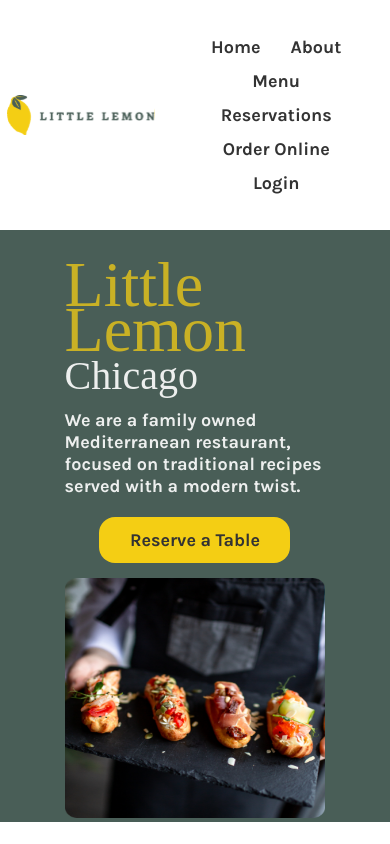
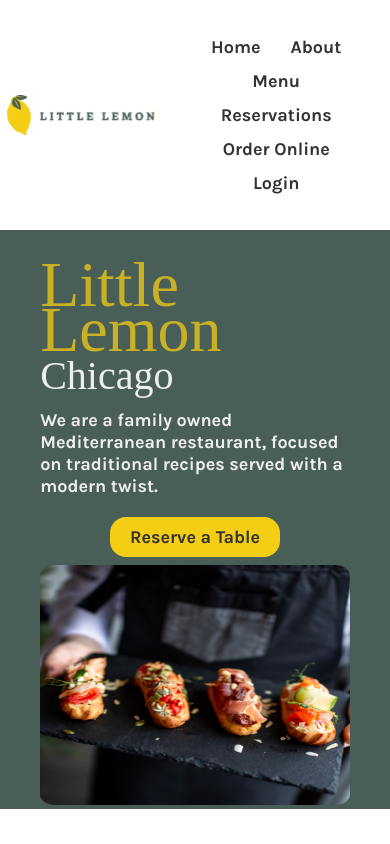
Before and after one commit to RaphaelIsaiah/meta-capstone-project, a React (Create React App) app: page / in a window 390 px wide. Shown: the top 844 px of the page. Built offline with nearby package versions, Linux system fonts and the light colour scheme; a web font is replaced by a local one.

Commit message:
Little adjustments on the Hero section and code cleanup

```diff
--- a/src/Components/Main.jsx
+++ b/src/Components/Main.jsx
@@ -24,7 +24,7 @@ export default function Main() {
               traditional recipes served with a modern twist.
             </p>
             <div className="btn-hold">
-              <button className="LL-btn">
+              <button className="LL-btn table">
                 <a href="#">Reserve a Table</a>
               </button>
             </div>
--- a/src/index.css
+++ b/src/index.css
@@ -107,7 +107,6 @@ main {
 .Main-container {
   display: flex;
   flex-flow: column wrap;
-  /* align-items: center; */
 }
 .Main-hero {
   width: 100%;
@@ -124,11 +123,10 @@ main {
   display: flex;
   flex-flow: row wrap;
   justify-content: space-between;
-  /* padding: 1rem 0 0; */
   position: relative;
 }
 .H-txt-btn {
-  /* margin: auto; */
+  width: fit-content;
   /* background-color: #6e6f6e; */
   height: fit-content;
   max-width: 40%;
@@ -172,8 +170,6 @@ main {
   margin-bottom: 15px;
 }
 .btn-hold {
-  /* justify-items: left; */
-  /* align-items: center; */
   /* background-color: #fff; */
   width: fit-content;
 }
@@ -188,9 +184,7 @@ main {
   /* background-color: brown; */
   max-width: 100%;
   height: fit-content;
-  /* position: absolute; */
   top: 2px;
-  /* margin-top: 1rem; */
 }
 .chef-n-food {
   width: 100%;
@@ -459,7 +453,6 @@ footer {
   display: flex;
   flex-wrap: row wrap;
   /* background-color: violet; */
-  /* padding: 1rem; */
   align-items: center;
   justify-content: space-around;
   margin: 1vh auto 0;
@@ -468,7 +461,6 @@ footer {
   max-width: 20%;
   min-width: 20%;
   /* background-color: #ee9972; */
-  /* margin: auto; */
 }
 .footer-logo img {
   /* background-color: #6e6f6e; */
@@ -480,19 +472,16 @@ footer {
   width: 70%;
   display: flex;
   flex-flow: row wrap;
-  /* align-items: center; */
   justify-content: space-between;
   /* background-color: aquamarine; */
   padding: 2rem;
   height: auto;
-  /* margin: auto; */
 }
 .fnav {
   display: flex;
   flex-flow: column wrap;
   /* background-color: #eb9292; */
   height: 90%;
-  /* max-width: 173px; */
   text-align: left;
   justify-content: left;
   place-items: left;
@@ -509,14 +498,16 @@ footer {
 .f-links {
   /* background-color: crimson; */
   line-height: 28px;
-  /* margin-top: 1vh; */
 }
 /* Media Queries */
 @media only screen and (max-width: 800px) {
   /* ---Hero Section--- */
+  .Hero-closure{
+    width: 95%;
+  }
   .H-txt-btn {
     width: 100%;
-    max-width: 100%;
+    max-width: fit-content;
   }
   .Hero-ch{
     margin-bottom: 10px;
@@ -527,6 +518,12 @@ footer {
   }
   .btn-hold{
     margin: auto;
+    margin-bottom: 1vh;
+  }
+  .table{
+    width: 100%;
+    margin: auto;
+    padding: 9px 20px;
   }
   .Hero-img{
     margin: auto;
@@ -537,7 +534,6 @@ footer {
     max-height: 60%;
     width: 450px;
     max-width: 100%;
-    /* max-height: 70%; */
   }
   /* ---Main-Specials section--- */
   .Meal-display {
```
